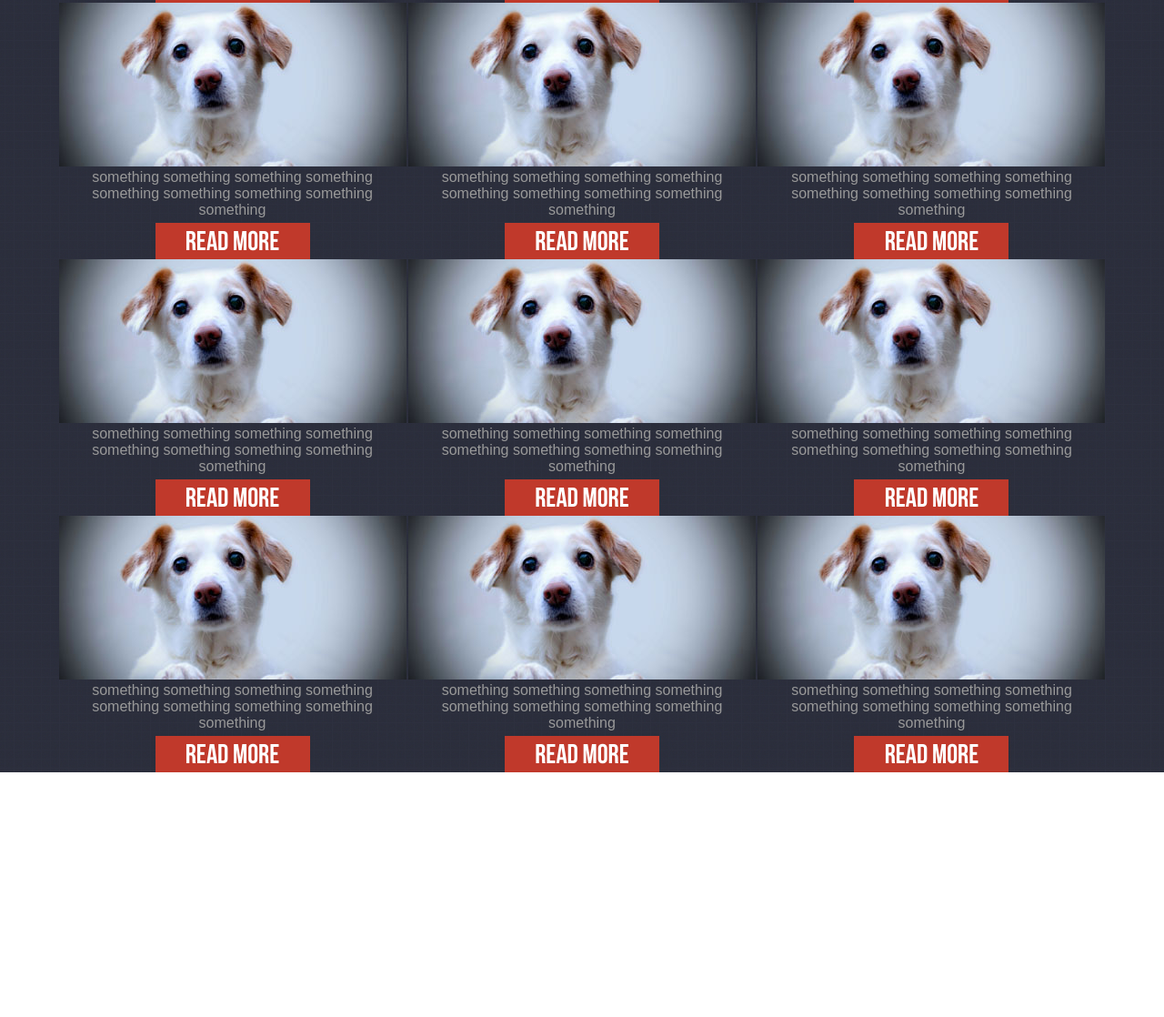
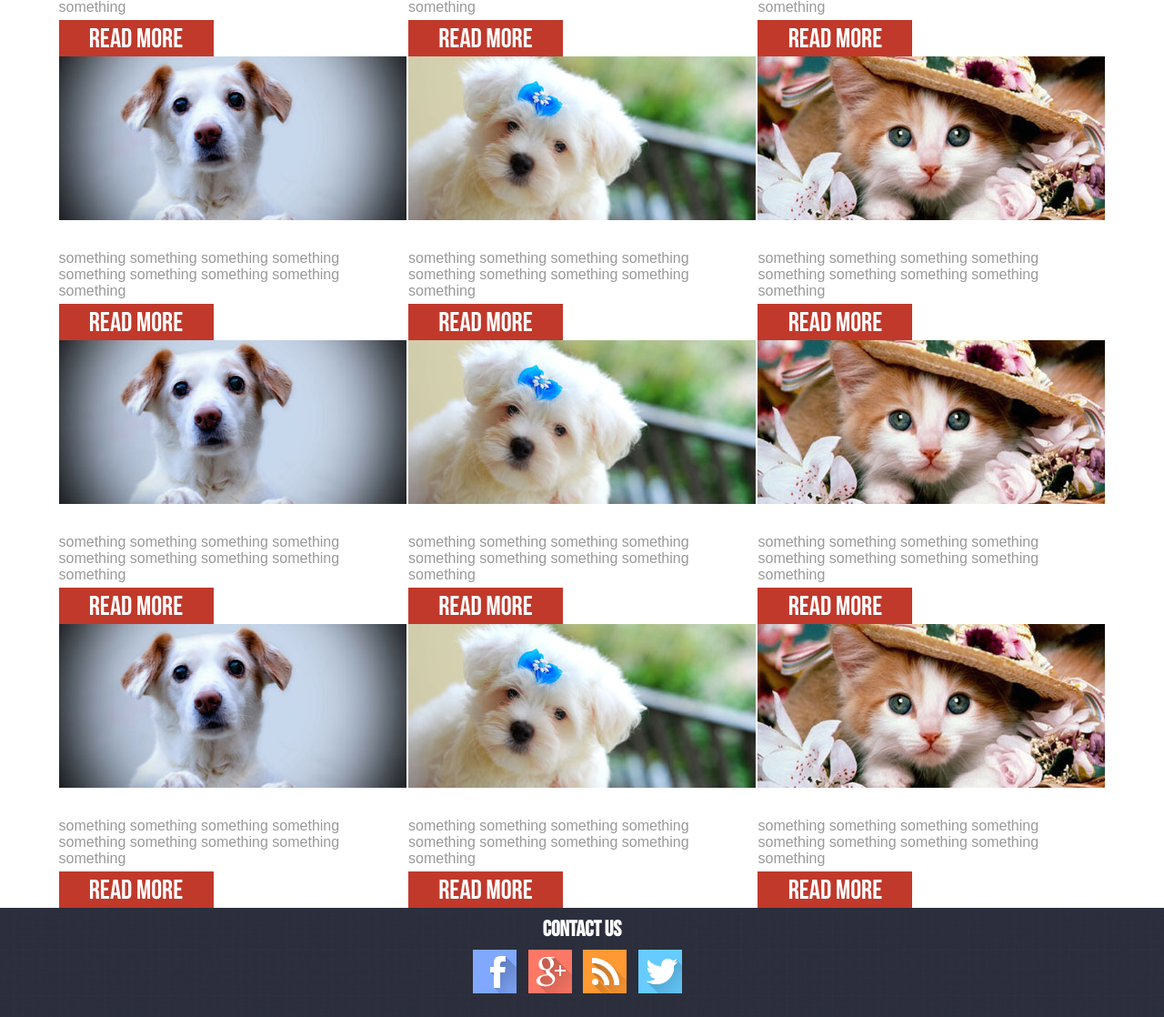
Before and after one commit to zhangjk4859/playGround, a plain HTML site: page HTML Demos/宠物网/index.html in a window 1280 px wide. Shown: the part 326-1444 px from the top of the page at 91% size. Before the commit the page ends 1175 px from the top, so only its background shows below. Drawn offline with Linux system fonts and the light colour scheme.

Commit message:
宠物网完成

```diff
--- a/HTML Demos/宠物网/css/index.css
+++ b/HTML Demos/宠物网/css/index.css
@@ -37,19 +37,28 @@ background-color: red;
 }
 
 #nav ul{
-    background-color:red;
-    /*display: inline-block;*/
+
+    /*background-color:red;*/
+    display: inline-block;
 
 }
 
+#nav ul li{
+    float: left;
+    height: 70px;
+}
+
 #nav ul li a{
-    float: left;
+    display: inline-block;
     color: white;
     margin-right: 20px;
+    margin-left: 20px;
+    margin-bottom: 10px;
     width: 200px;
     font-size: 40px;
     /*background-color:green ;*/
     text-align: center;
+
 
 }
 
@@ -65,7 +74,7 @@ background-color: red;
 }
 
 #list{
-    /*background: blue;*/
+    background: white;
     text-align: center;
 }
 
@@ -73,6 +82,7 @@ background-color: red;
 
     width: 382px;
     display: inline-block;
+    text-align: left;
 
 }
 
@@ -81,6 +91,7 @@ background-color: red;
     color: #999;
     font-family: sans-serif;
     margin-bottom:5px;
+    margin-top: 30px;
 
 
 }
@@ -102,3 +113,58 @@ background-color: red;
     background-color: rgb(11,17,15);
 
 }
+
+#footer{
+    text-align: center;
+    margin-bottom: 20px;
+}
+
+#footer ul li{
+    display: inline-block;
+    margin-right: 10px;
+    font-size: 30px;
+}
+#footer ul li:hover{
+    opacity: 0.5;
+}
+
+#footer h2{
+    color: white;
+    margin: 10px 0px;
+}
+
+/*响应式设计*/
+@media screen and (max-width:1153px ){
+
+
+    #nav ul li a{
+
+        width: 150px;
+        font-size: 30px;
+
+    }
+
+}
+
+@media screen and (max-width:873px ){
+
+    #nav ul li a{
+
+        width: 100px;
+        font-size: 25px;
+
+    }
+
+}
+
+
+@media screen and (max-width:688px ){
+
+    #nav ul li a{
+
+        width: 80px;
+        font-size: 20px;
+
+    }
+
+}
--- a/HTML Demos/宠物网/index.html
+++ b/HTML Demos/宠物网/index.html
@@ -32,8 +32,25 @@
 
            <!--列表-->
            <div id="list">
+
                    <div class="dom">
                        <img src="images/pic.jpg">
+                       <p>something something something something something something something something something </p>
+                       <a href="#">read more</a>
+
+                   </div>
+
+
+                   <div class="dom">
+                       <img src="images/pic1.jpg">
+                       <p>something something something something something something something something something </p>
+                       <a href="#">read more</a>
+
+                   </div>
+
+
+                   <div class="dom">
+                       <img src="images/pic2.jpg">
                        <p>something something something something something something something something something </p>
                        <a href="#">read more</a>
 
@@ -49,7 +66,15 @@
 
 
                    <div class="dom">
-                           <img src="images/pic.jpg">
+                       <img src="images/pic1.jpg">
+                       <p>something something something something something something something something something </p>
+                       <a href="#">read more</a>
+
+                   </div>
+
+
+                   <div class="dom">
+                       <img src="images/pic2.jpg">
                        <p>something something something something something something something something something </p>
                        <a href="#">read more</a>
 
@@ -65,7 +90,15 @@
 
 
                    <div class="dom">
-                                   <img src="images/pic.jpg">
+                       <img src="images/pic1.jpg">
+                       <p>something something something something something something something something something </p>
+                       <a href="#">read more</a>
+
+                   </div>
+
+
+                   <div class="dom">
+                       <img src="images/pic2.jpg">
                        <p>something something something something something something something something something </p>
                        <a href="#">read more</a>
 
@@ -81,7 +114,7 @@
 
 
                    <div class="dom">
-                                           <img src="images/pic.jpg">
+                       <img src="images/pic1.jpg">
                        <p>something something something something something something something something something </p>
                        <a href="#">read more</a>
 
@@ -89,39 +122,7 @@
 
 
                    <div class="dom">
-                                               <img src="images/pic.jpg">
-                                               <p>something something something something something something something something something </p>
-                                               <a href="#">read more</a>
-
-                                           </div>
-
-
-                                               <div class="dom">
-                                                   <img src="images/pic.jpg">
-                                                   <p>something something something something something something something something something </p>
-                                                   <a href="#">read more</a>
-
-                                               </div>
-
-
-                                                   <div class="dom">
-                                                       <img src="images/pic.jpg">
-                                                       <p>something something something something something something something something something </p>
-                                                       <a href="#">read more</a>
-
-                                                   </div>
-
-
-                                                       <div class="dom">
-                                                           <img src="images/pic.jpg">
-                                                           <p>something something something something something something something something something </p>
-                                                           <a href="#">read more</a>
-
-                                                       </div>
-
-
-                                                           <div class="dom">
-                                                               <img src="images/pic.jpg">
+                       <img src="images/pic2.jpg">
                        <p>something something something something something something something something something </p>
                        <a href="#">read more</a>
 
@@ -132,8 +133,15 @@
 
 
            <!--尾部-->
-           <div id="footer"></div>
-
+   <div id="footer">
+       <h2>contact us</h2>
+       <ul>
+           <li><img src="images/fb.png"></li>
+           <li><img src="images/g+.png"></li>
+           <li><img src="images/rss.png"></li>
+           <li><img src="images/tw.png"></li>
+       </ul>
+   </div>
 
 
 
```
Lines whose indentation alone changed are shown as unchanged.
